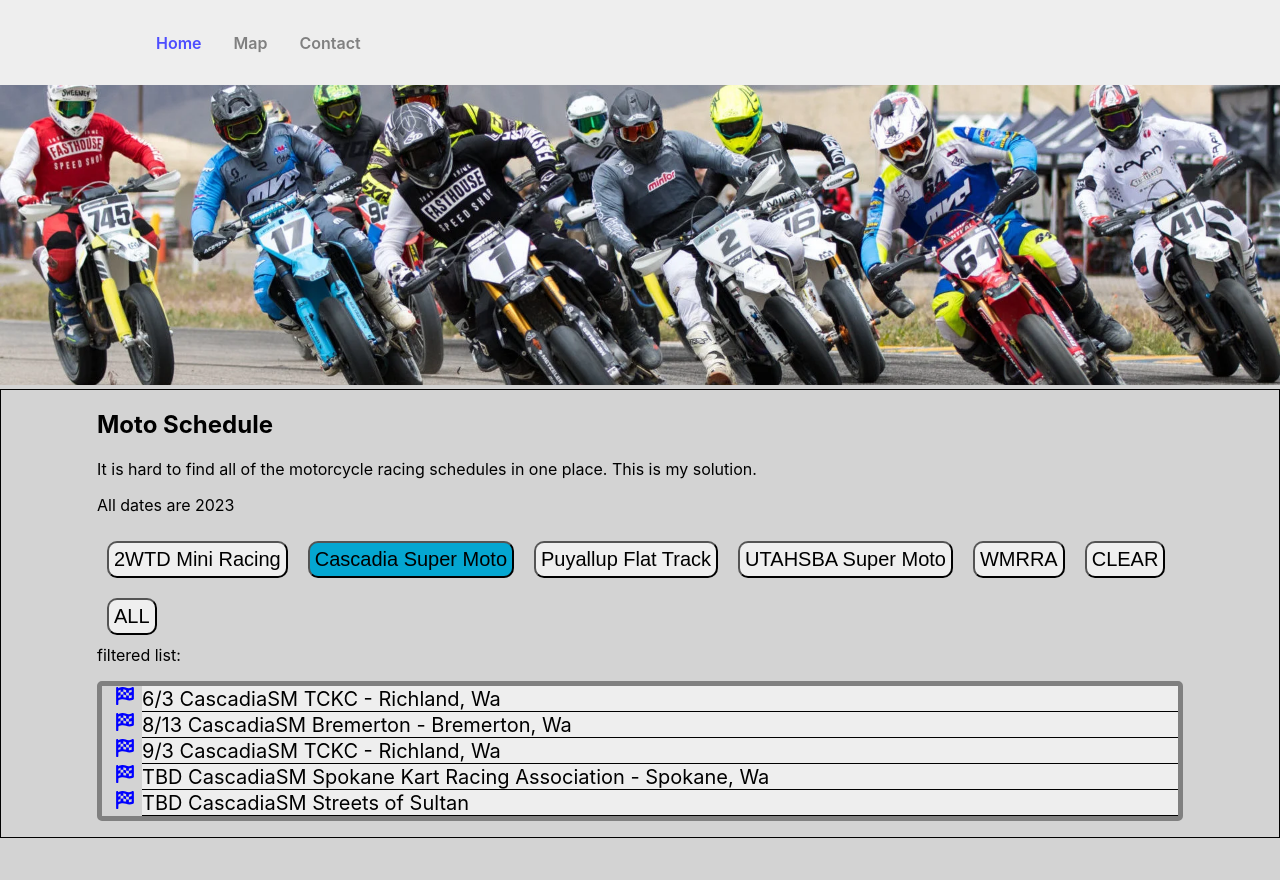
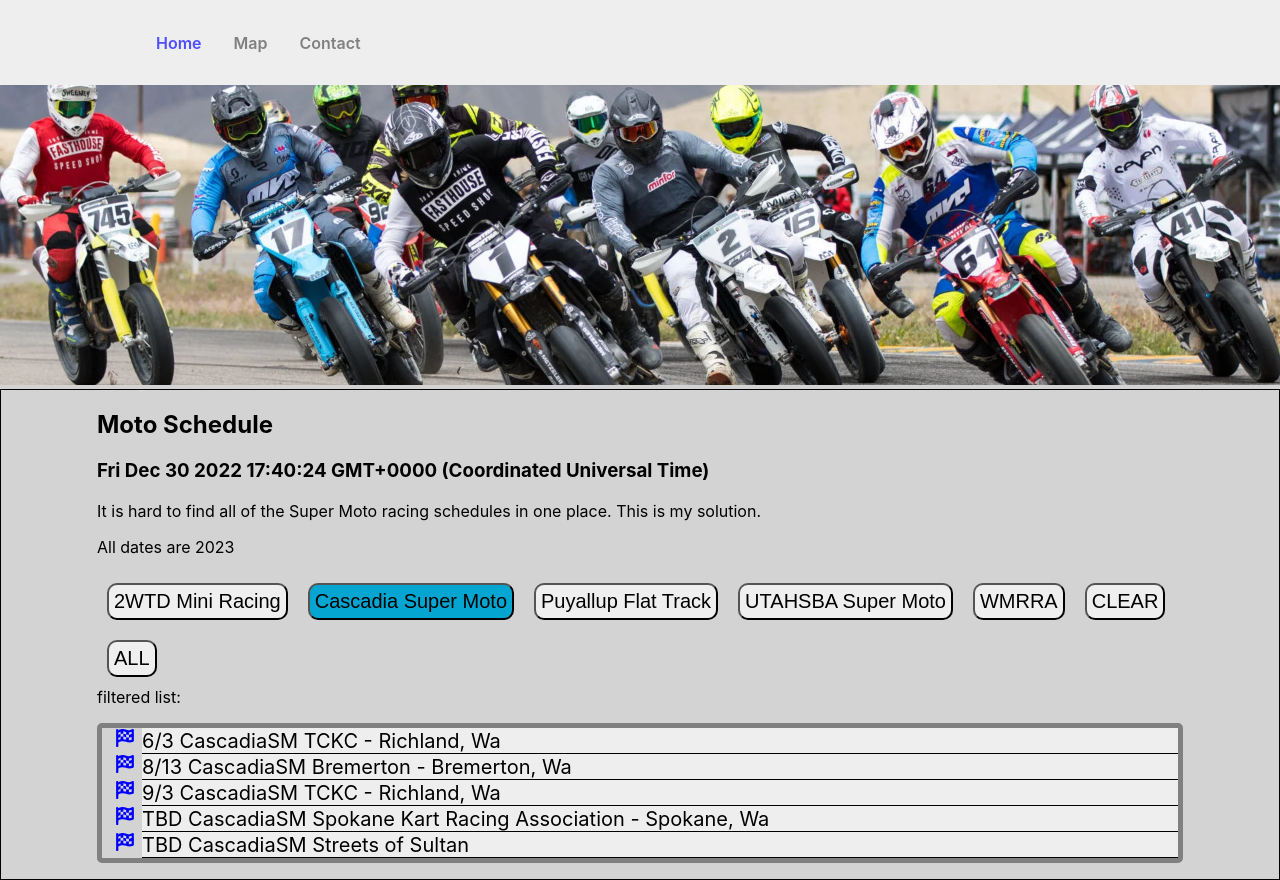
Before and after one commit to Benji-Montgomery/motoschedules, a React (Create React App) app: page / in a window 1280 px wide. Before the commit the page ends 838 px from the top, so only its background shows below. Built offline with nearby package versions, Linux system fonts and the light colour scheme; no server answers.

Commit message:
added date

```diff
--- /dev/null
+++ b/src/components/date.js
@@ -0,0 +1,22 @@
+import  React, { useState , useEffect } from 'react'
+
+export const DateTime = () => {
+
+    var [date,setDate] = useState(new Date());
+
+    useEffect(() => {
+        var timer = setInterval(()=>setDate(new Date()), 1000 )
+        return function cleanup() {
+            clearInterval(timer)
+        }
+
+    });
+
+    return(
+            <span>
+                {date.toString()}
+            </span>
+    )
+}
+
+export default DateTime
--- a/src/pages/index.js
+++ b/src/pages/index.js
@@ -1,9 +1,11 @@
 import React from 'react';
 import './css/index.css'
 import Schedule from './schedule';
+import DateTime from '../components/date';
 
 
 const Home = () => {
+
 return (
 	<div>
 		<section>
@@ -11,7 +13,8 @@
 		</section>
 		<section id="main">
 		<h1>Moto Schedule</h1>
-		<p>It is hard to find all of the motorcycle racing schedules in one place. This is my solution.</p>
+		<h3><DateTime /></h3>
+		<p>It is hard to find all of the Super Moto racing schedules in one place. This is my solution.</p>
 		<p>All dates are 2023</p>
 		<Schedule />
 		</section>
```
Also changed, not shown: public/android-chrome192x192.png (added).
